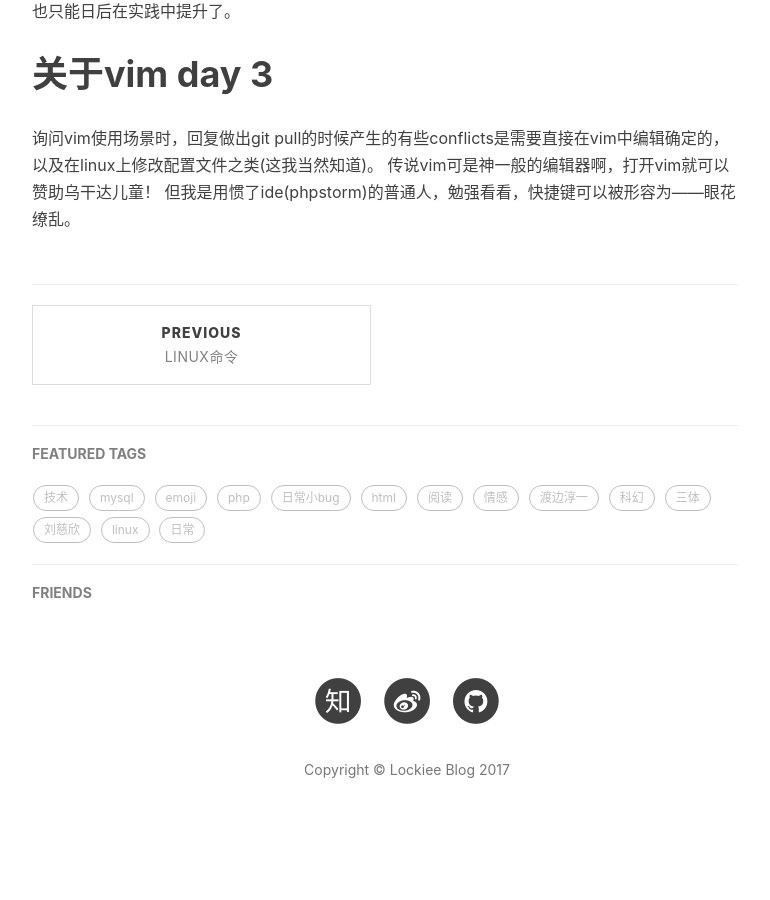
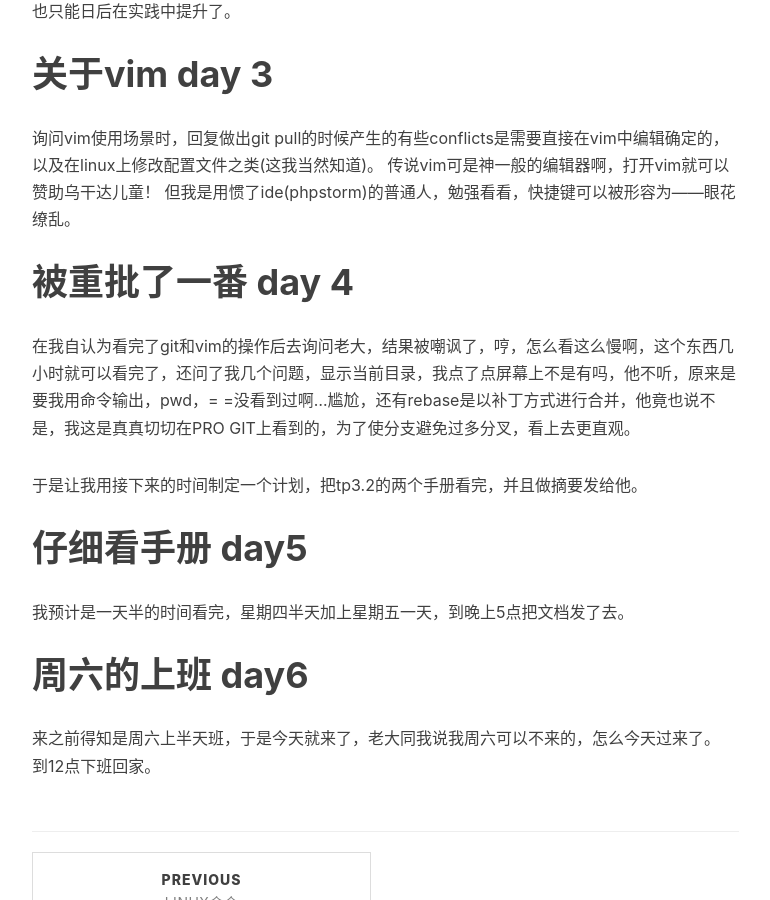
Before and after one commit to yaofan97/xuwuqiang.github.io, a Jekyll site: the page built from _posts/2017-03-20-company-1.markdown, in a window 1280 px wide and 900 px high, scrolled down 906 px. Shown: the whole window, without its empty margins (233-1003 px from the left). Built offline with Jekyll 4.4.1, drawn with Linux system fonts in a browser that asks for light colours; nearby versions of some CDN libraries; comment, search, counter and statistics services are not loaded; before the commit the page ends 1753 px from its top, so only the background shows below that.

Commit message:
company 0325

```diff
--- a/_posts/2017-03-20-company-1.markdown
+++ b/_posts/2017-03-20-company-1.markdown
@@ -29,3 +29,18 @@ tags:
 询问vim使用场景时，回复做出git pull的时候产生的有些conflicts是需要直接在vim中编辑确定的，以及在linux上修改配置文件之类(这我当然知道)。
 传说vim可是神一般的编辑器啊，打开vim就可以赞助乌干达儿童！
 但我是用惯了ide(phpstorm)的普通人，勉强看看，快捷键可以被形容为——眼花缭乱。
+
+# 被重批了一番 day 4
+
+在我自认为看完了git和vim的操作后去询问老大，结果被嘲讽了，哼，怎么看这么慢啊，这个东西几小时就可以看完了，还问了我几个问题，显示当前目录，我点了点屏幕上不是有吗，他不听，原来是要我用命令输出，pwd，= =没看到过啊...尴尬，还有rebase是以补丁方式进行合并，他竟也说不是，我这是真真切切在PRO GIT上看到的，为了使分支避免过多分叉，看上去更直观。
+
+于是让我用接下来的时间制定一个计划，把tp3.2的两个手册看完，并且做摘要发给他。
+
+# 仔细看手册 day5
+
+我预计是一天半的时间看完，星期四半天加上星期五一天，到晚上5点把文档发了去。
+
+# 周六的上班 day6
+
+来之前得知是周六上半天班，于是今天就来了，老大同我说我周六可以不来的，怎么今天过来了。
+到12点下班回家。
```
